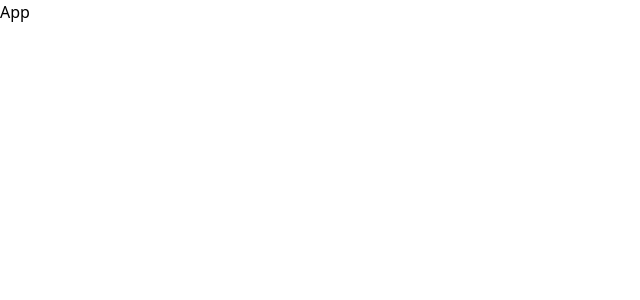
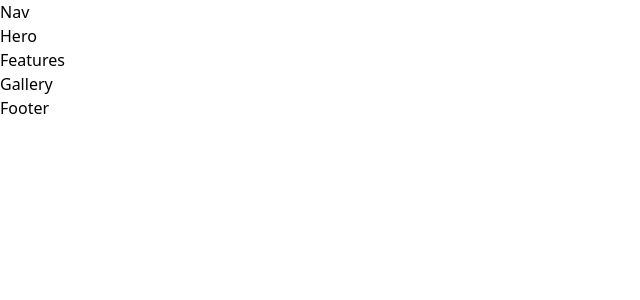
Before and after one commit to Mut1s0/loopstudios-landing-page, a React (Vite) app: page / in a window 1280 px wide. Shown: the top 300 px of the page, without its empty margins (0-640 px from the left). Built offline with nearby package versions, Linux system fonts and the light colour scheme.

Commit message:
Added components folder

```diff
--- a/src/App.jsx
+++ b/src/App.jsx
@@ -1,9 +1,32 @@
+import { Nav, Hero, Features, Gallery, Footer } from "./components"
 
 function App() {
 
   return(
 
-    <h1>App</h1>
+    <main>
+
+      <header>
+
+        <Nav />
+        <Hero />
+
+      </header>
+
+      <section>
+
+        <Features />
+        <Gallery />
+
+      </section>
+
+      <footer>
+
+        <Footer />
+
+      </footer>
+
+    </main>
 
   )
 }
--- /dev/null
+++ b/src/components/Features.jsx
@@ -0,0 +1,8 @@
+
+function Features() {
+    return(
+        <h1>Features</h1>
+    )
+}
+
+export default Features;
--- /dev/null
+++ b/src/components/Footer.jsx
@@ -0,0 +1,8 @@
+
+function Footer() {
+    return(
+        <h1>Footer</h1>
+    )
+}
+
+export default Footer
--- /dev/null
+++ b/src/components/Gallery.jsx
@@ -0,0 +1,8 @@
+
+function Gallery() {
+    return(
+        <h1>Gallery</h1>
+    )
+}
+
+export default Gallery;
--- /dev/null
+++ b/src/components/Hero.jsx
@@ -0,0 +1,8 @@
+
+function Hero() {
+    return(
+        <h1>Hero</h1>
+    )
+}
+
+export default Hero;
--- /dev/null
+++ b/src/components/Nav.jsx
@@ -0,0 +1,8 @@
+
+function Nav() {
+    return(
+        <h1>Nav</h1>
+    )
+}
+
+export default Nav;
--- /dev/null
+++ b/src/components/index.js
@@ -0,0 +1,13 @@
+import Nav from "./Nav";
+import Hero from "./Hero";
+import Features from "./Features";
+import Gallery from "./Gallery";
+import Footer from "./Footer";
+
+export {
+    Nav,
+    Hero,
+    Features,
+    Gallery,
+    Footer
+}
```
